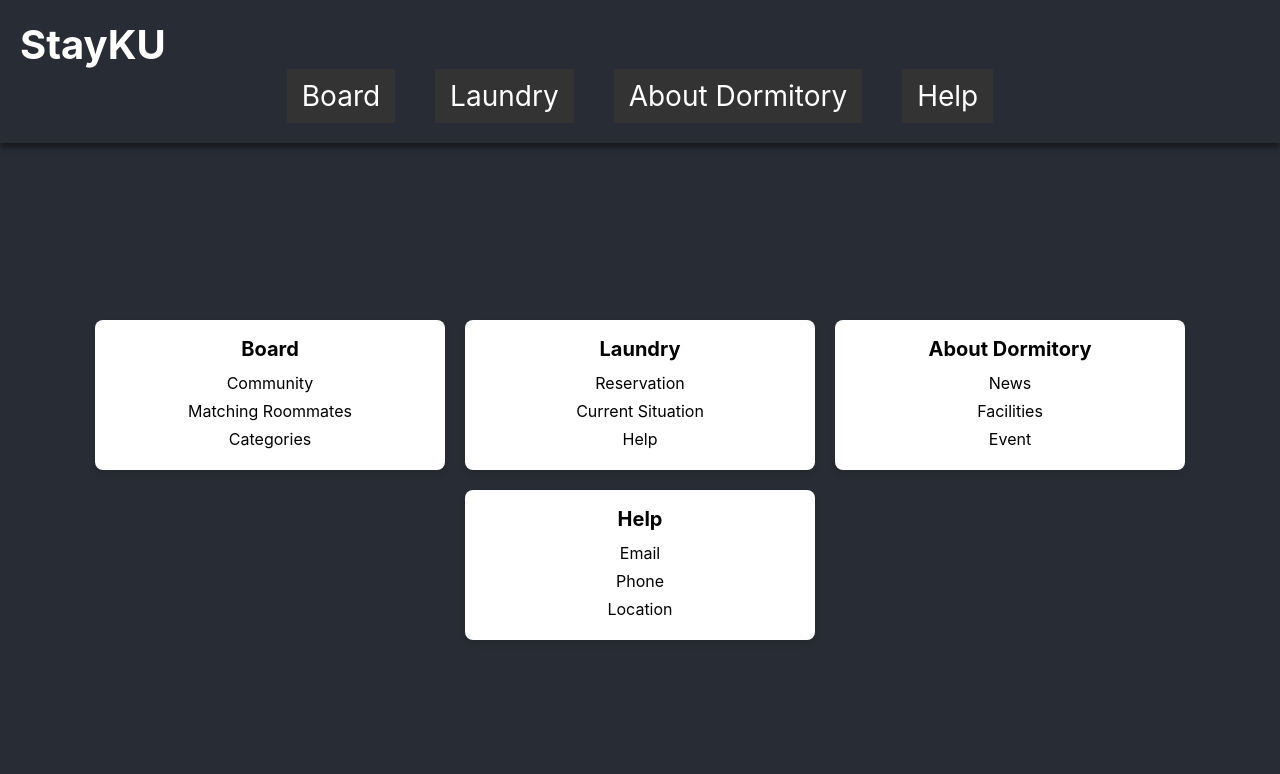
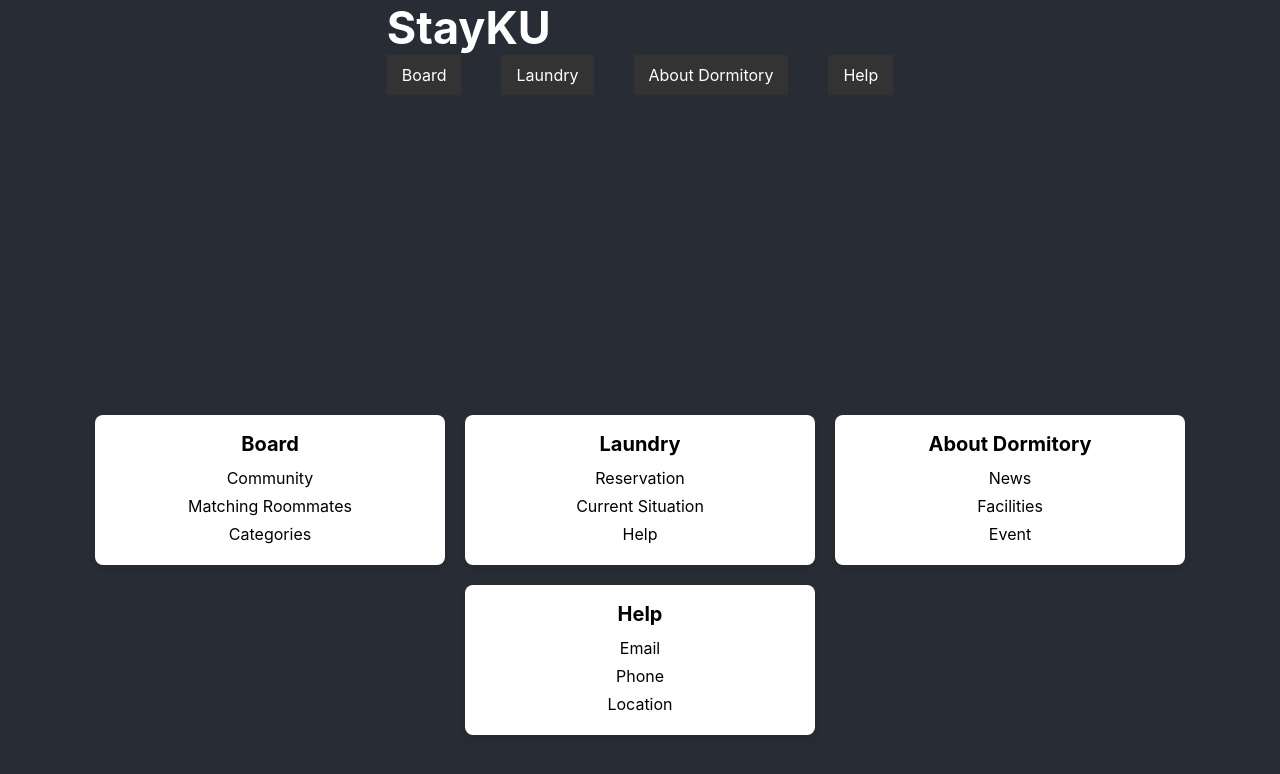
Before and after one commit to sebiinim/StayKU, a React (Create React App) app in the folder FrontEnd/: page /dashboard in a window 1280 px wide. Shown: the top 774 px of the page. Built offline with nearby package versions, Linux system fonts and the light colour scheme.

Commit message:
로컬 수정 사항 커밋: Dashboard.css

```diff
--- a/FrontEnd/src/components/Dashboard.css
+++ b/FrontEnd/src/components/Dashboard.css
@@ -16,22 +16,9 @@ body {
   width: 100%;
 }
 
-/* 고정된 상단 메뉴바 */
-.top_left {
-  background-color: #282c34;
-  color: white;
-  width: 100%;
-  padding: 20px;
-  box-shadow: 0 4px 6px rgba(0, 0, 0, 0.5);
-  font-size: 28px;
-  position: fixed;
-  top: 0;
-  left: 0;
-  z-index: 1000;
-}
 
 .logo {
-  font-size: 40px;
+  font-size: 45px;
   font-weight: bold;
   margin-right: 50px;
   cursor: pointer;
@@ -43,7 +30,6 @@ body {
 
 .menu {
   display: flex;
-  justify-content: center;
   gap: 40px;
   list-style-type: none;
 }
```
